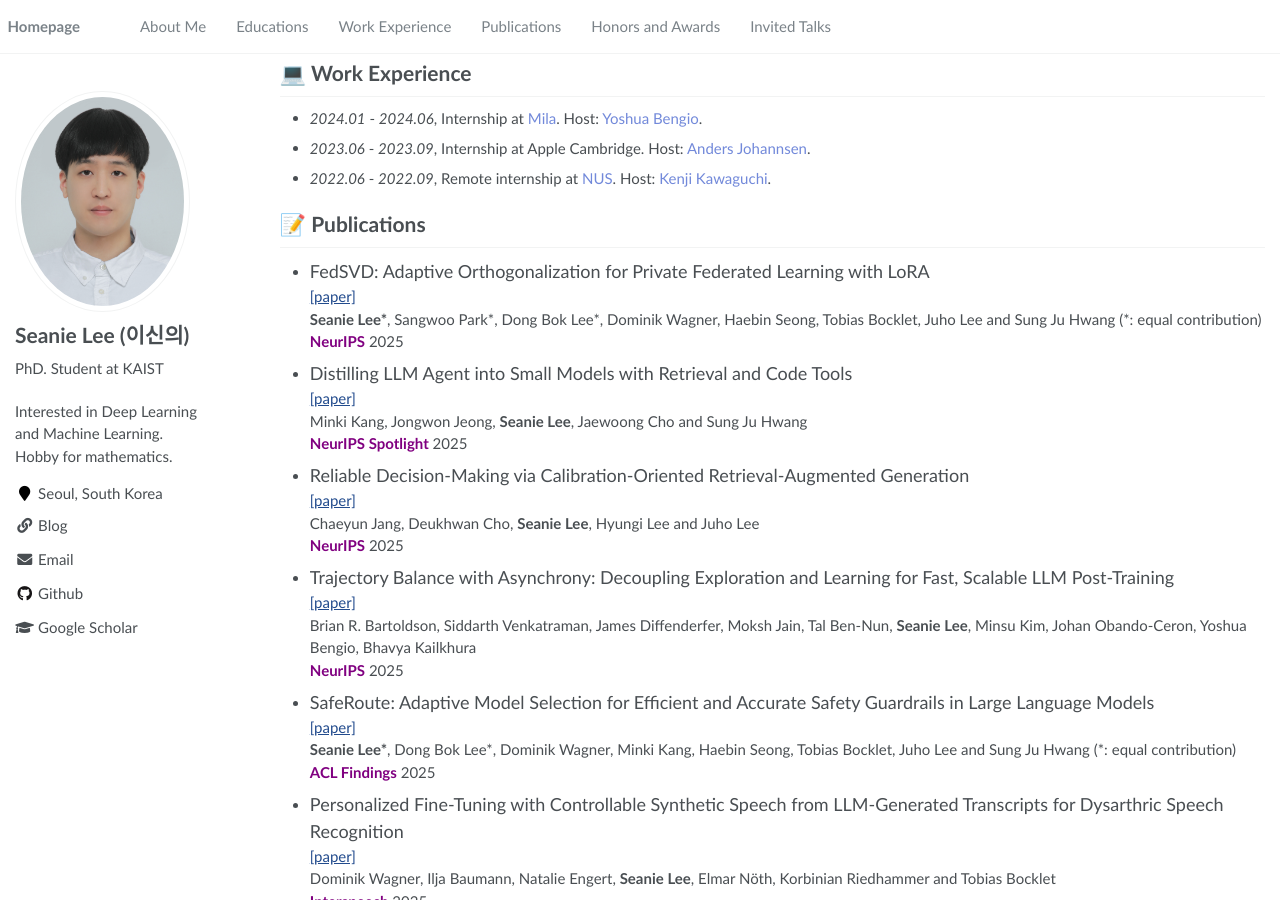
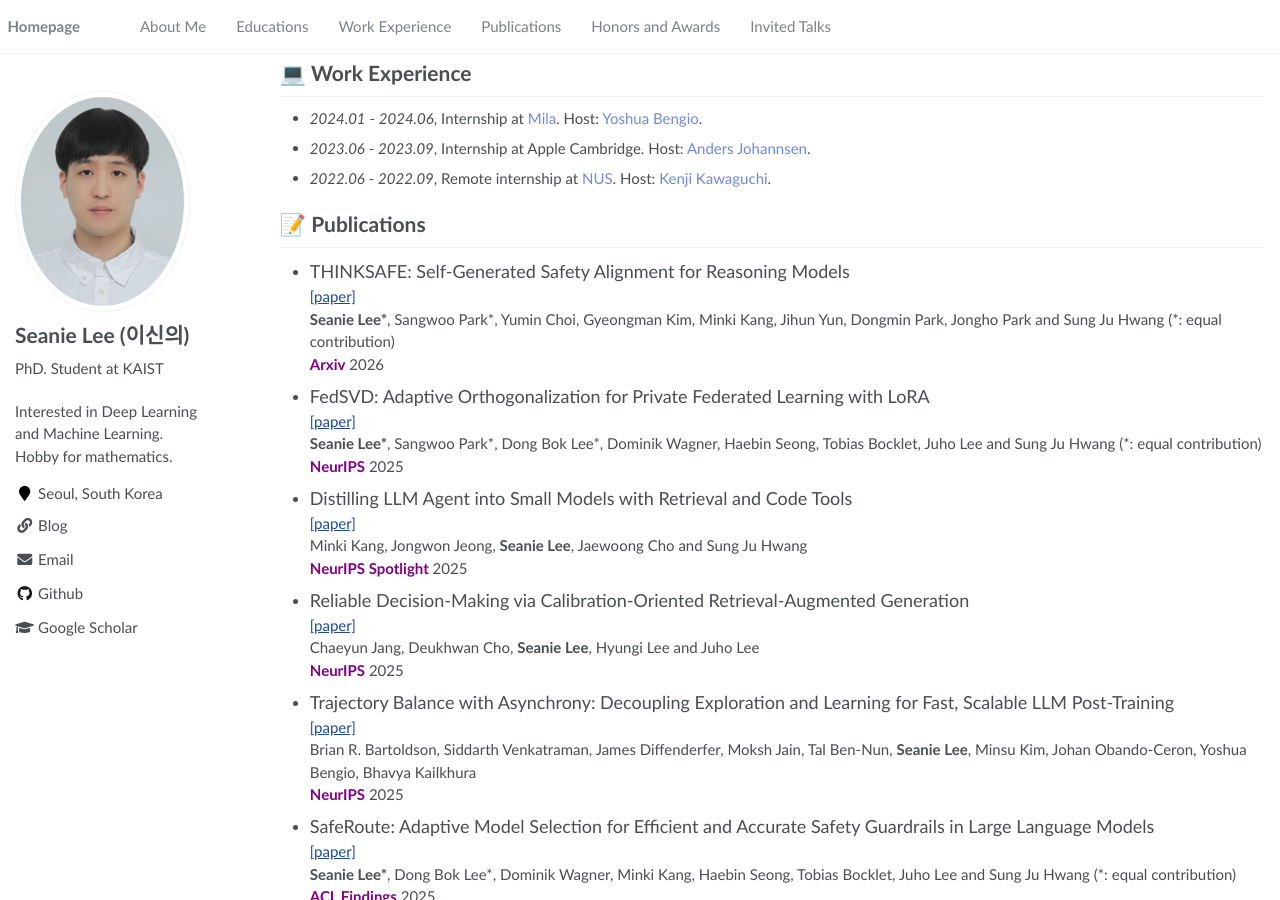
Before and after one commit to seanie12/seanie12.github.io, a Jekyll site: the page built from _pages/about.md, in a window 1280 px wide and 900 px high, scrolled down 330 px. Built offline with Jekyll 4.4.1, drawn with Linux system fonts in a browser that asks for light colours.

Commit message:
Add new publication entry for THINKSAFE paper

```diff
--- a/_pages/about.md
+++ b/_pages/about.md
@@ -38,6 +38,12 @@ During my PhD study, I interned at Mila in 2024, where I had the opportunity to
 
 
 # 📝 Publications
+
+
+- <font size="4">THINKSAFE: Self-Generated Safety Alignment for Reasoning Models</font>
+[[paper]](https://arxiv.org/abs/2601.23143) \\
+**Seanie Lee\***, Sangwoo Park\*,  Yumin Choi, Gyeongman Kim, Minki Kang, Jihun Yun, Dongmin Park, Jongho Park and Sung Ju Hwang (\*: equal contribution) \\
+<span style="color:purple">**Arxiv**</span> 2026
 
 - <font size="4">FedSVD: Adaptive Orthogonalization for Private Federated Learning with LoRA</font>
 [[paper]](https://arxiv.org/abs/2505.12805) \\
```
